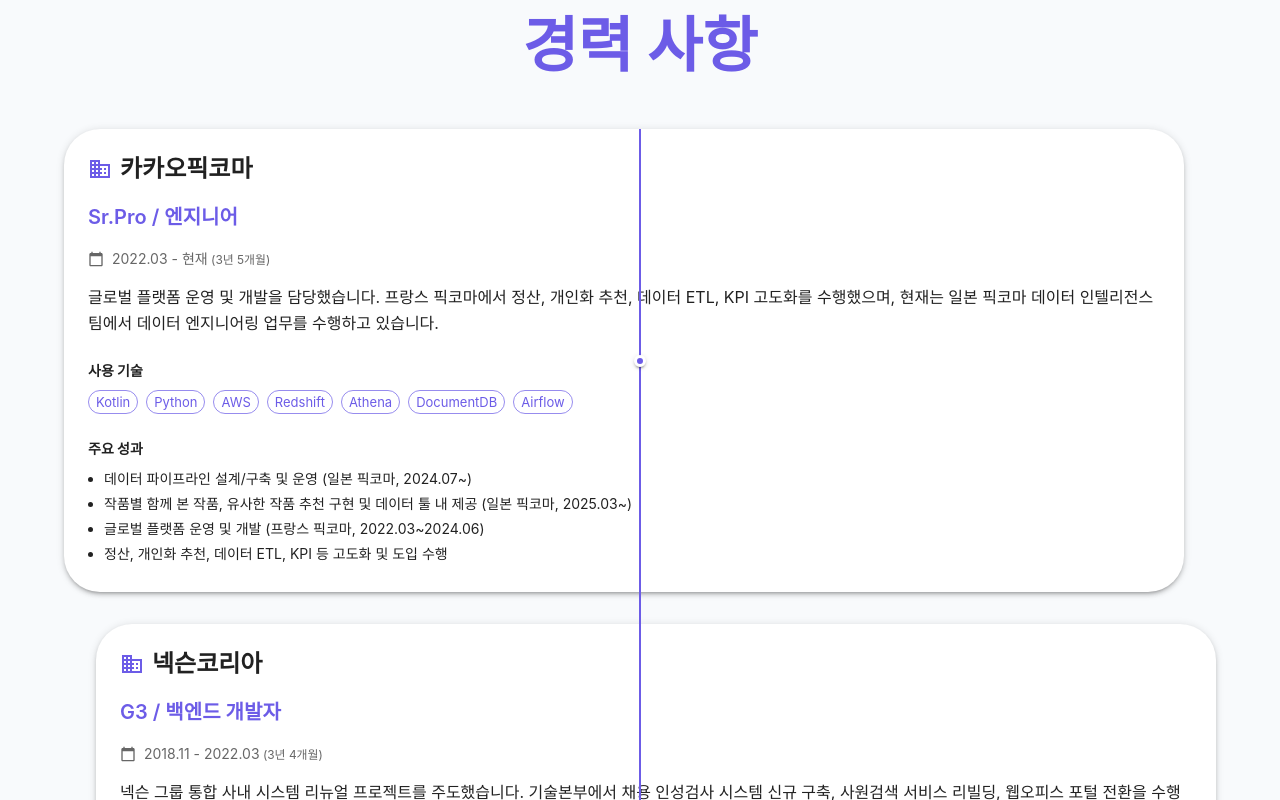
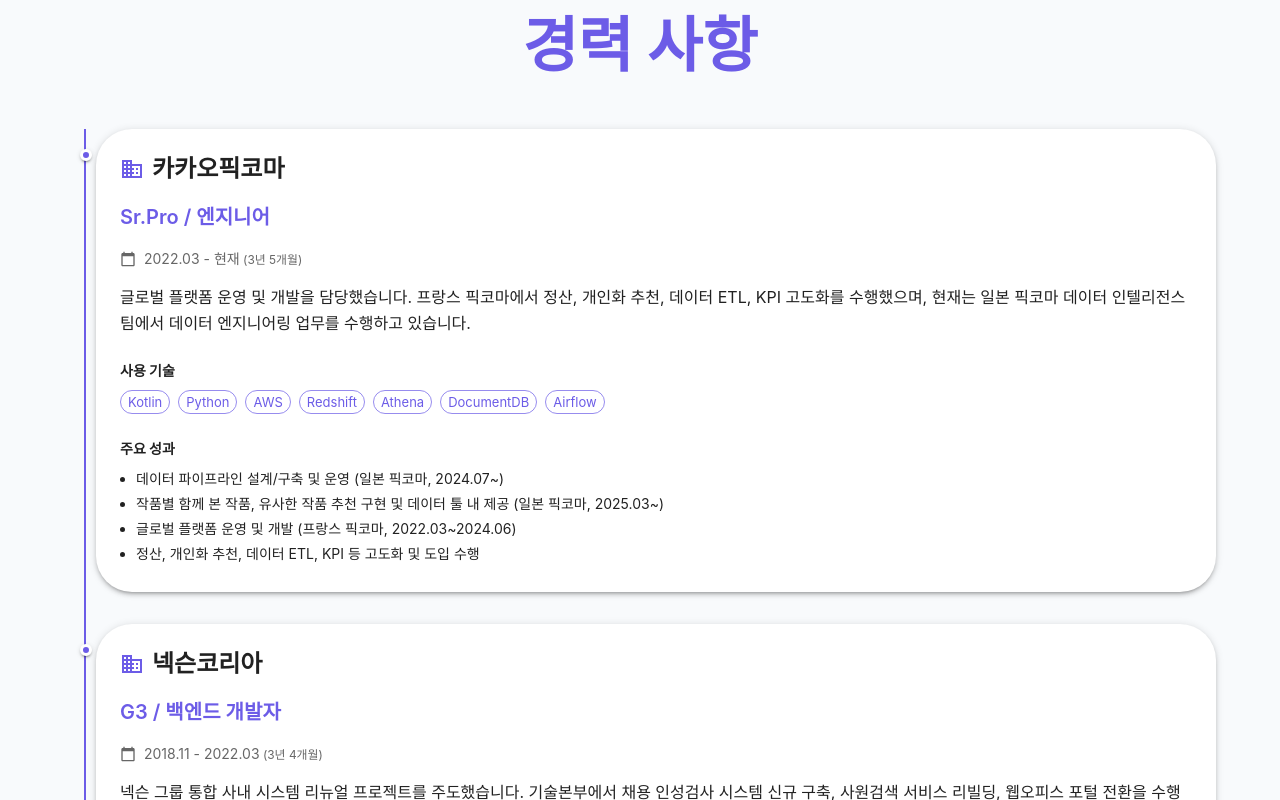
Before and after one commit to kyo-kyo-kp/kyo-resume, a React (Create React App) app: page / in a window 1280 px wide. Shown: the part 2080-2880 px from the top of the page. Built offline with nearby package versions, Linux system fonts and the light colour scheme.

Commit message:
연혁 섹션 레이아웃 개선 - 웹에서도 왼쪽 정렬로 통일

```diff
--- a/src/components/ExperienceSection.tsx
+++ b/src/components/ExperienceSection.tsx
@@ -73,16 +73,15 @@ const ExperienceSection: React.FC<ExperienceSectionProps> = ({ experiences }) =>
           </motion.div>
 
           <Box sx={{ position: 'relative' }}>
-            {/* 타임라인 중앙선 */}
+            {/* 타임라인 왼쪽선 */}
             <Box
               sx={{
                 position: 'absolute',
-                left: { xs: 20, md: '50%' },
+                left: 20,
                 top: 0,
                 bottom: 0,
                 width: 2,
                 backgroundColor: 'primary.main',
-                transform: { md: 'translateX(-50%)' },
                 zIndex: 1
               }}
             />
@@ -94,8 +93,8 @@ const ExperienceSection: React.FC<ExperienceSectionProps> = ({ experiences }) =>
                   position: 'relative',
                   mb: 4,
                   display: 'flex',
-                  flexDirection: { xs: 'column', md: index % 2 === 0 ? 'row' : 'row-reverse' },
-                  alignItems: { md: 'center' }
+                  flexDirection: 'row',
+                  alignItems: 'flex-start'
                 }}
               >
                 <motion.div
@@ -106,14 +105,13 @@ const ExperienceSection: React.FC<ExperienceSectionProps> = ({ experiences }) =>
                   <Box
                     sx={{
                       position: 'absolute',
-                      left: { xs: 16, md: '50%' },
-                      top: { xs: 20, md: '50%' },
+                      left: 16,
+                      top: 20,
                       width: 12,
                       height: 12,
                       borderRadius: '50%',
                       backgroundColor: 'primary.main',
                       border: '3px solid white',
-                      transform: { md: 'translate(-50%, -50%)' },
                       zIndex: 2,
                       boxShadow: 2
                     }}
@@ -122,10 +120,9 @@ const ExperienceSection: React.FC<ExperienceSectionProps> = ({ experiences }) =>
                   {/* 경력 카드 */}
                   <Box
                     sx={{
-                      flex: { md: 1 },
-                      ml: { xs: 4, md: index % 2 === 0 ? 0 : 4 },
-                      mr: { xs: 0, md: index % 2 === 0 ? 4 : 0 },
-                      mt: { xs: 0, md: 0 }
+                      flex: 1,
+                      ml: 4,
+                      mt: 0
                     }}
                   >
                     <Paper
```
